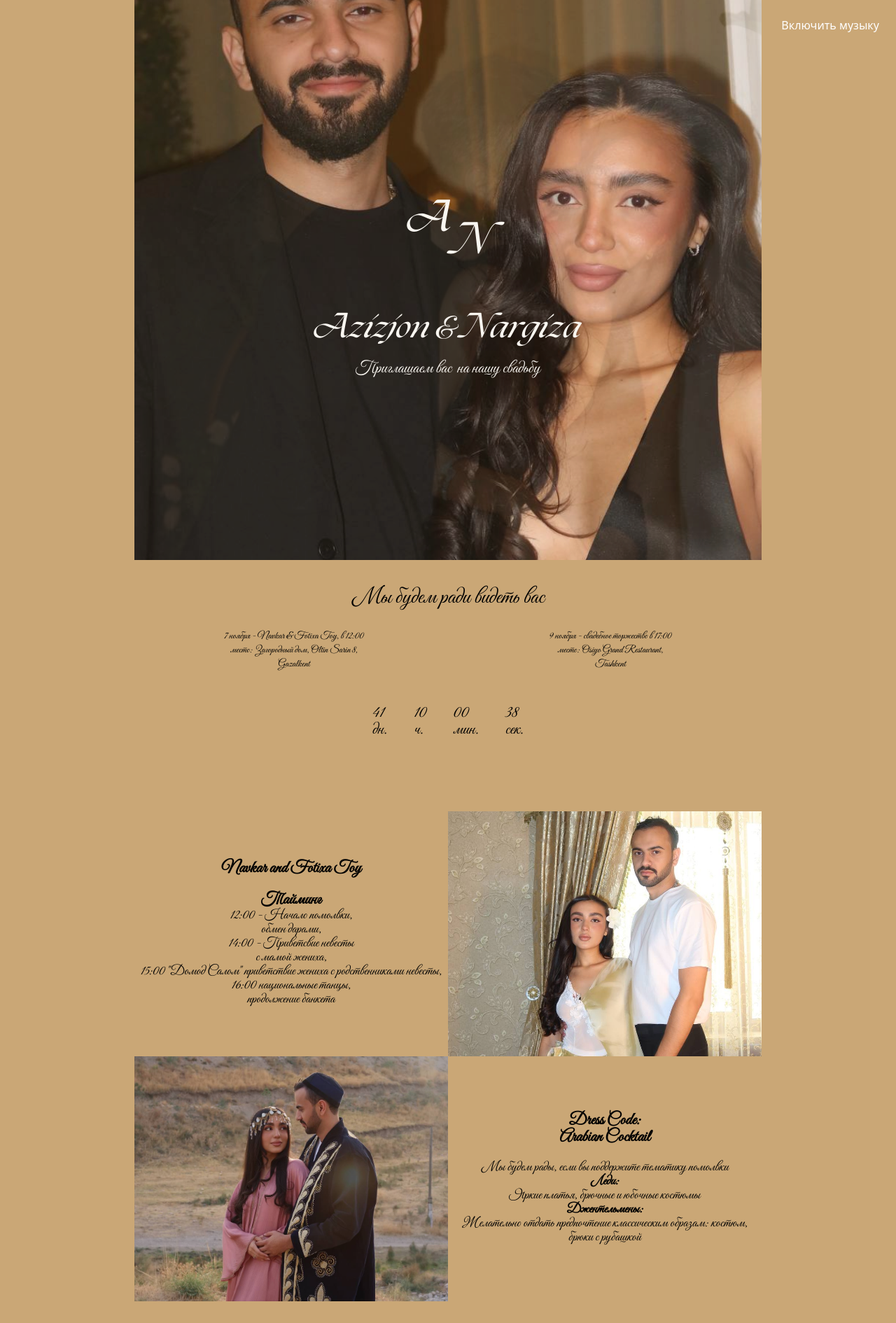
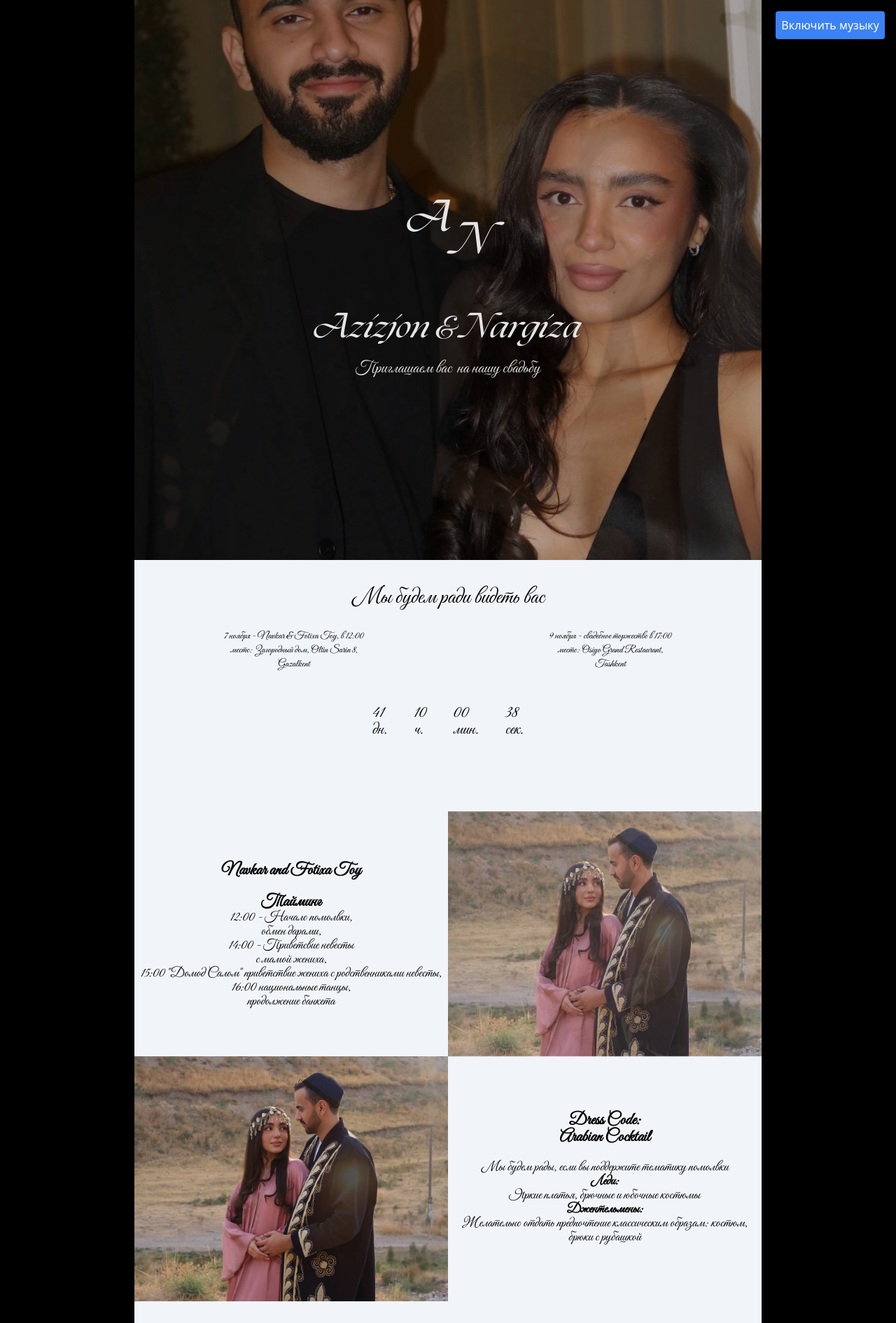
Before and after one commit to Zarif001/Azizjon-Nargiza-Invitation, a React (Vite) app: page / in a window 1280 px wide. Shown: the top 1890 px of the page at 70% size. Built offline with nearby package versions, Linux system fonts and the light colour scheme.

Commit message:
test commit

```diff
--- a/src/components/About/About.jsx
+++ b/src/components/About/About.jsx
@@ -1,5 +1,20 @@
 import AnimatedSection from "../Animation/Animation";
+import Slider from "react-slick";
+import "slick-carousel/slick/slick.css";
+import "slick-carousel/slick/slick-theme.css";
+
 export default function About() {
+  var settings = {
+    dots: false,
+    infinite: true,
+    speed: 2000,
+    slidesToShow: 1,
+    slidesToScroll: 1,
+    fade: true,
+    arrows: false,
+    autoplay: true,
+    autoplaySpeed: 6000
+  };
   const textRight = {
     hidden: { opacity: 0, x: -100 },
     visible: { opacity: 1, x: 0, transition: { duration: 1 } },
@@ -11,7 +26,7 @@ export default function About() {
   };
 
   return (
-    <div className="bg-ps pt-24">
+    <div className="bg-slate-100 pt-24">
       <AnimatedSection
         animation={textRight}
         className="grid grid-cols-2 items-center h-[350px]"
@@ -29,11 +44,24 @@ export default function About() {
           <br /> 16:00 национальные танцы,
           <br /> продолжение банкета <br />
         </p>
-        <img
+        <div className="w-full">
+    <Slider {...settings}>
+      <div className="w-full">
+      <img
           className="w-full h-[350px] object-cover"
-          src="/images/7.png"
-          alt="picture"
+          src="/images/10.png"
+          alt="picture-1"
         />
+      </div>
+      <div className="w-full">
+      <img
+          className="w-full h-[350px] object-cover"
+          src="/images/9.png"
+          alt="picture-1"
+        />
+      </div>
+    </Slider>
+  </div>
       </AnimatedSection>
 
       <AnimatedSection
@@ -122,7 +150,7 @@ export default function About() {
         </p>
         <img
           className="w-full h-[350px] object-cover"
-          src="/images/5.png"
+          src="/images/13.png"
           alt="picture-2"
         />
       </AnimatedSection>
--- a/src/components/Location/Location.jsx
+++ b/src/components/Location/Location.jsx
@@ -8,7 +8,7 @@ export default function Location() {
   };
 
   return (
-    <div className="pt-32 bg-ps flex flex-col items-center">
+    <div className="pt-32 bg-slate-100 flex flex-col items-center">
       <AnimatedSection animation={textVariants}>
         <h2
           className="text-llg font-vibes mb-10"
--- a/src/components/Timer/Timer.jsx
+++ b/src/components/Timer/Timer.jsx
@@ -10,7 +10,7 @@ export default function Timer() {
   return (
     <AnimatedSection
     animation={textVariant}
-      className="bg-ps pt-10 "
+      className="bg-slate-100 pt-10 "
 
     >
       <h2 className="font-vibes text-llg text-center">
--- a/src/index.css
+++ b/src/index.css
@@ -12,5 +12,5 @@
   box-sizing: border-box;
 }
 body{
-  background-color: #caa776;
+  background-color: rgb(0, 0, 0);
 }
--- a/tailwind.config.js
+++ b/tailwind.config.js
@@ -19,9 +19,6 @@ export default {
       'SpringI' : 'Spring-Italic',
       'SpringLI': 'Spring-LightItalic'
     },
-    backgroundColor: {
-      'ps': '#caa776'
-    }
   },
   plugins: [],
 };
```
Also changed, not shown: public/images/13.png (added), public/images/14.png (added).
